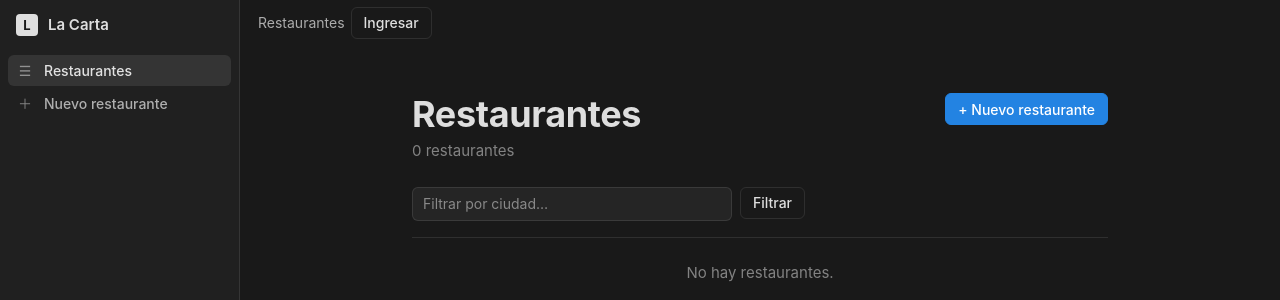
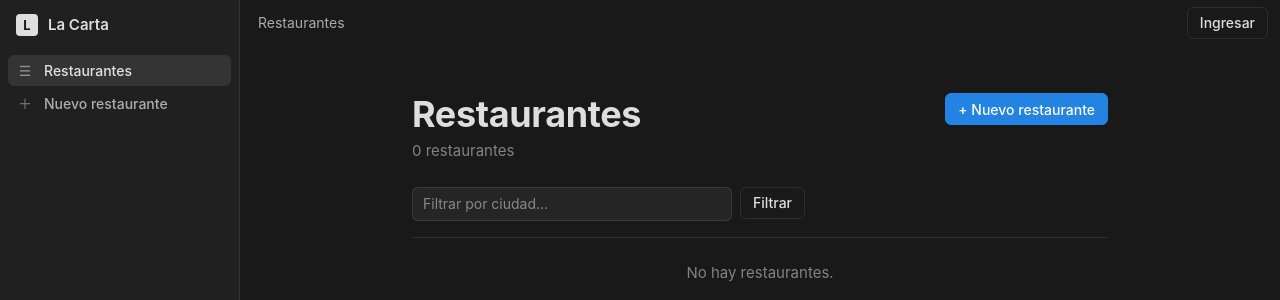
Before and after one commit to catorceno/AW1-LaCarta, a Flask app: page /restaurantes in a window 1280 px wide. Shown: the top 300 px of the page. Run offline with Flask 3, Linux system fonts and the light colour scheme; parts of the project's set-up code (start-up, migrations or seed data) failed here and were passed over.

Commit message:
acomodando boton Ingresar otra vez

```diff
--- a/flask/app/static/css/style.css
+++ b/flask/app/static/css/style.css
@@ -631,3 +631,17 @@ li.fila:hover {
     max-width: none;
   }
 }
+
+/* Bloque de usuario: a la derecha de la barra superior */
+.usuario {
+  margin-left: auto;   /* ocupa todo el espacio libre a su izquierda y se pega al borde derecho */
+  display: flex;
+  align-items: center;
+  gap: 12px;           /* separación entre el nombre y el botón */
+  font-size: 14px;
+  color: var(--texto-suave);
+}
+
+.usuario form {
+  margin: 0;
+}
```
